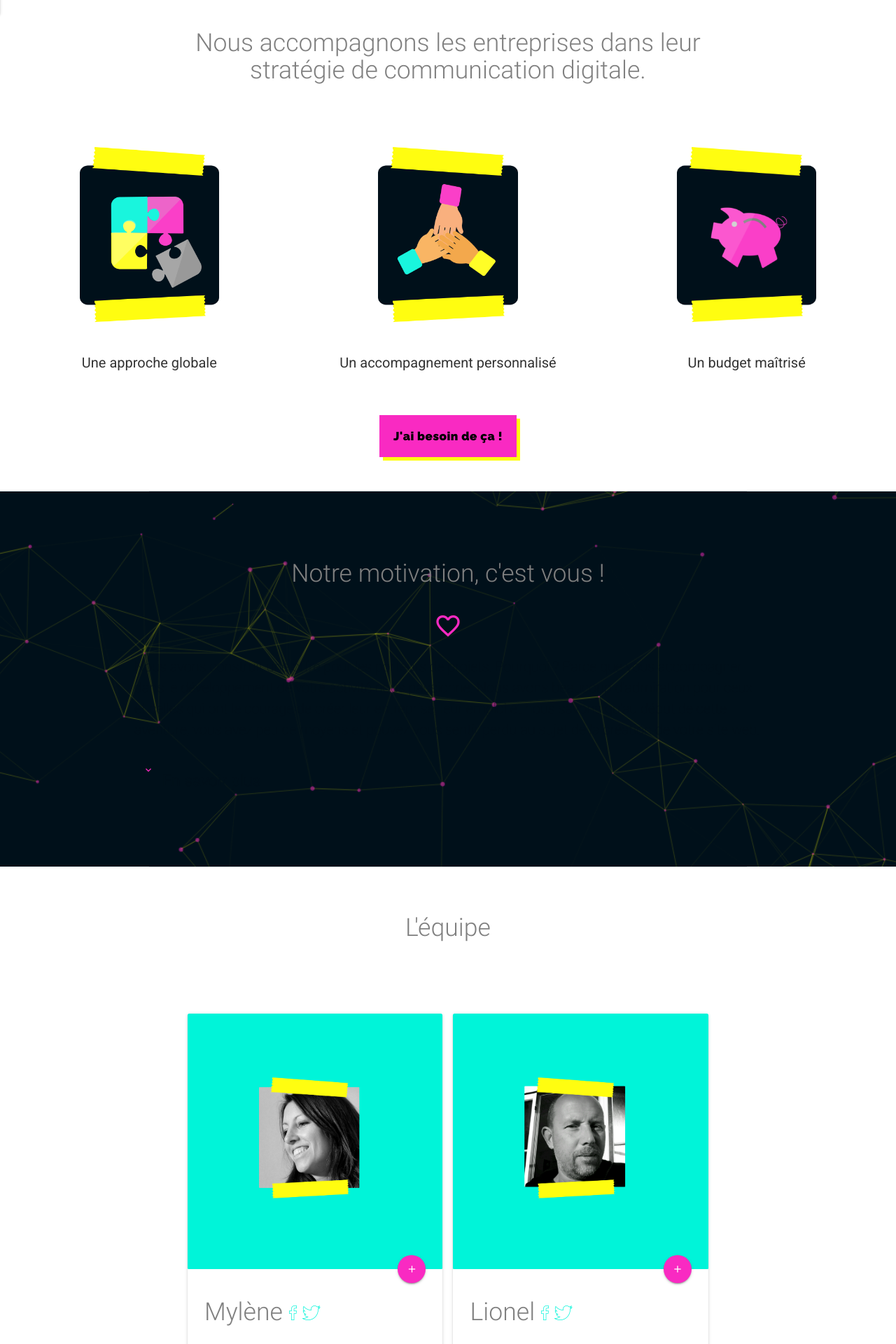
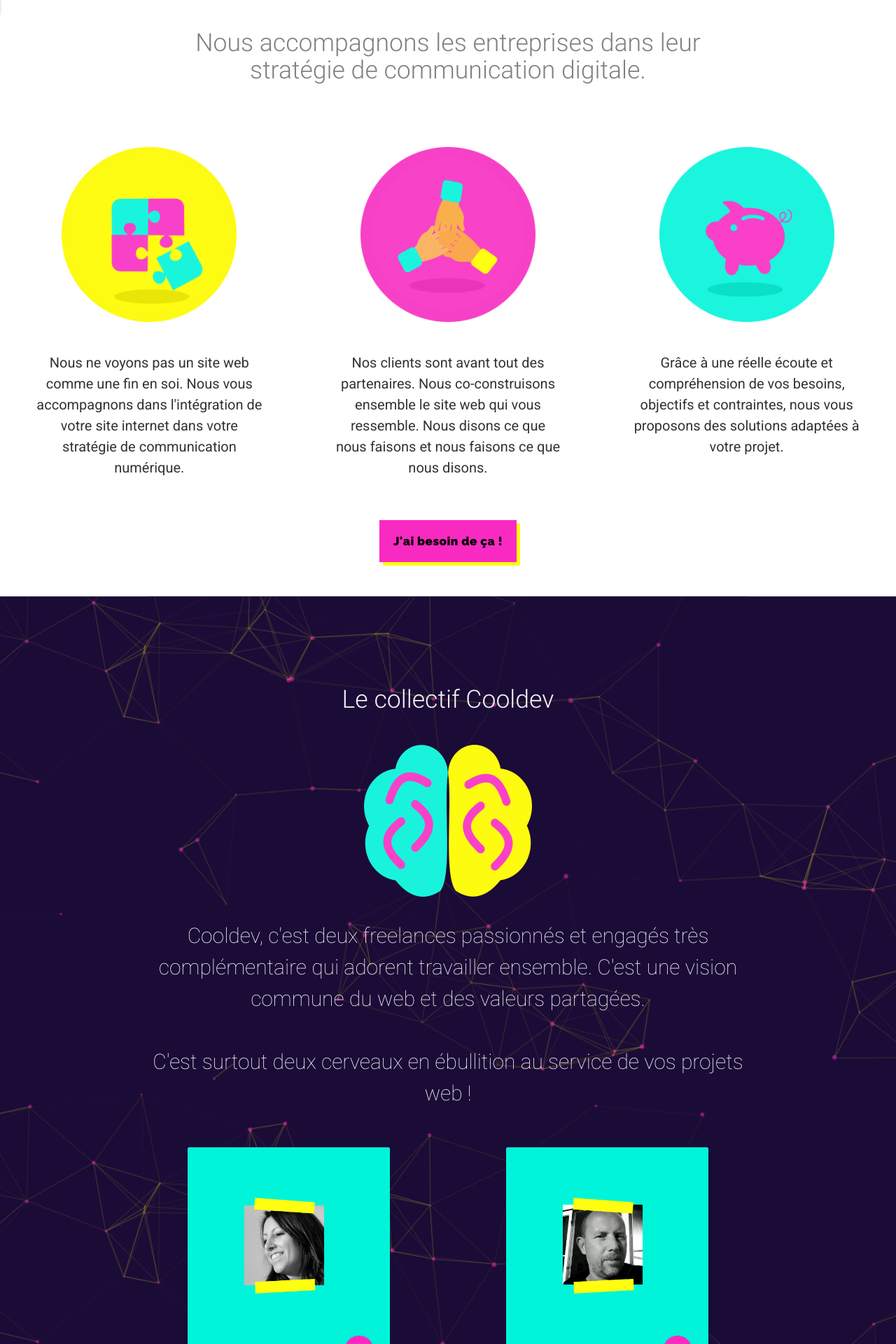
Before and after one commit to Letitbe133/cooldev-v2, a PHP site: page / in a window 1280 px wide. Shown: the part 840-2760 px from the top of the page at 70% size. Run offline with PHP 8.4, Linux system fonts and the light colour scheme; some libraries are stand-ins or nearby versions.

Commit message:
v4 temporaire

```diff
--- a/assets/css/master.css
+++ b/assets/css/master.css
@@ -1,5 +1,5 @@
 /*
-couleur fond (bleu foncé) : #00101a
+couleur fond (bleu foncé) : #00101a / #1b0b37
 couleur menu & cta (rose)) : #F92AC2
 couleur cadre(jaune)) : #FFFD10
 couleur titres (bleu): #00F4D9
@@ -46,7 +46,7 @@ html, body {
   background-size: cover;
 	background-repeat: no-repeat;
 	background-attachment: fixed;
-background-color: #00101a;
+background-color: #1b0b37;
 
 
 }
@@ -126,7 +126,7 @@ h1{
 
 }
 h2 {
-	color:#333333;
+	color:white;
 	font-weight: 300!important;
 	padding-bottom: 20px;
 
@@ -182,7 +182,7 @@ h2 strong {
 
 /*********************************NAV*************************************************/
 nav {
-	background-color:#00101a;
+	background-color:#1b0b37;
 	opacity: 1;
 
 }
@@ -335,11 +335,15 @@ nav ul a {
 	padding-top: 0px;
 
 }
-.title h1 {
-	padding-bottom: 20px;
+.title h2 {
+	padding-bottom: 30px;
+	padding-top: 30px;
 }
 
+#motiv h2 {
+	color:whitesmoke;
 
+}
 #motiv, #school{
 	background-color:;
 	padding-top: 60px;
@@ -353,9 +357,9 @@ nav ul a {
 	color:#00101a;
 }
 #motiv h3 {
-	color:#00101a;
+	color:whitesmoke;
 	font-weight: 400;
-	font-size: 3rem;
+	font-size: 2rem;
 }
 /*****************************************TESTIMONIAL******************************************/
 #section-testimonial {
@@ -365,6 +369,13 @@ nav ul a {
 	padding-top: 30px;
 
 }
+.card-title h2 {
+	margin-bottom: 0!important;
+}
+#cards-testimonial h3 {
+	margin-bottom: 0;
+	padding-bottom: 0;
+}
 #us{
 	background-color:;
 }
@@ -373,7 +384,7 @@ nav ul a {
 }
 
 .card-content p {
-	color:#333333!important;
+	color:whitesmoke!important;
 }
 .card-image .btn-floating {
 	background-color: #F92AC2!important;
@@ -509,6 +520,7 @@ padding: 20px!important;
 .section-header-light {
 	background-color: white;
 	padding-top:50px!important;
+	padding-bottom: 50px;
 }
 .header-light p{
 	font-size: 1.8rem;
@@ -554,7 +566,7 @@ padding: 20px!important;
 }
 /****************************************CONTACT*****************************************/
 #section-contact{
-	background-color: white;
+	background-color: ;
 	padding-top: 10px;
 }
 #discuss{
@@ -597,10 +609,13 @@ input {
   }
 .feedback {
   font-size: 2rem;
-  color: #00101a;
+  color: whitesmoke;
+}
+#section-contact h2 {
+	color: white;
 }
 #section-contact h3 {
-	color:#00101a;
+	color:whitesmoke;
 	font-weight: 400;
 	font-size: 3rem;
 }
@@ -614,7 +629,7 @@ input {
 }
 /***********************************FOOTER*****************************************************/
 footer {
-	background-color:  #00101a;
+	background-color:  #1b0b37;
 	padding: 20px;
 }
 .footer a, .footer a:active, .footer a:visited {
@@ -667,6 +682,8 @@ footer {
 	font-size: 2rem;}
 	#offre p {
 	font-size: 2.5rem;}
+	#motiv p {
+	font-size: 2.5rem;}
 }
 
 @media all and (min-width: 1200px){
@@ -677,4 +694,6 @@ footer {
 	font-size: 2rem;}
 	#offre p {
 	font-size: 3rem;}
+	#motiv p {
+	font-size: 3rem;}
 }
--- a/index.php
+++ b/index.php
@@ -50,7 +50,7 @@
 		<div class="row " id="header">
 			<div class="col s12 center-align ">
 						<img id="site" src="assets/img/j-ai-besoin-d-un-site.png" alt="j'ai besoin d'un site">
-						<h1 class="">Faites grandir vos idées <br>grâce au web </h1>
+						<!--<h1 class="">Faites grandir vos idées <br>grâce au web </h1>
 						<!--<p class="col s6 offset-s3 m4 offset-m4 tape">On est là !</p>-->
 							<div class="col s12 center-align arrow"><img data-target="#offre" class="scrollTo " width="25px" src="assets/img/arrow.png" alt="Faites défiler pour en savoir plus"/></div>
 			</div>
@@ -63,16 +63,16 @@
 		<h2 class="center-align">Nous accompagnons les entreprises dans leur <br>stratégie de communication digitale.</h2>
 	  	<div class="row">
 			<div class="picto-offre col s12 m12 l4 center-align">
-					<img src="assets/img/picto-puzzle-tape.png"  alt="illustration approche globale"  >
-					<p>Une approche globale<p>
+					<img src="assets/img/picto-puzzle-2.png"  alt="illustration approche globale"  >
+					<p>Nous ne voyons pas un site web comme une fin en soi. Nous vous accompagnons dans l'intégration de votre site internet dans votre stratégie de communication numérique.<p>
 	  		</div><!--PICTO 1-->
 	  		<div class="picto-offre col s12 m12 l4 center-align">
-					<img src="assets/img/picto-coop-tape.png"  alt="illustration accompagnement personnalisé"   >
-					<p>Un accompagnement personnalisé<p>
+					<img src="assets/img/picto-coop-2.png"  alt="illustration accompagnement personnalisé"   >
+					<p>Nos clients sont avant tout des partenaires. Nous co-construisons ensemble le site web qui vous ressemble. Nous disons ce que nous faisons et nous faisons ce que nous disons.<p>
 	  		</div><!--PICTO 2-->
 	  		<div class="picto-offre col s12 m12 l4 center-align">
-					<img src="assets/img/picto-pig-tape.png" alt="illustration budget maitrisé"  >
-					<p>Un budget maîtrisé<p>
+					<img src="assets/img/picto-pig-2.png" alt="illustration budget maitrisé"  >
+					<p>Grâce à une réelle écoute et compréhension de vos besoins, objectifs et contraintes, nous vous proposons des solutions adaptées à votre projet.<p>
 	  		</div><!--PICTO 3-->
 	  		<div id="call-to-action" class="col s12 ">
 	          <div class="div-cta">
@@ -86,85 +86,90 @@
    <section id="motiv">
  		<div class="container">
  			<div class="row">
-        	 <div id="motto">
+
+
 		  		<div class="title col s12">
-		  		<h2 class="center-align">Notre motivation, c'est vous !</h2>
+		  		<h2 class="center-align">Le collectif Cooldev</h2>
 				</div>
-				<div class="center-align col s12"><i id="illustration" style="color:#F92AC2;" class="center-align material-icons medium">favorite_border</i>
+						<div class="center-align col s12">
+					<img src="assets/img/picto-brain.png" alt="">
 				</div>
-          </div><!--MOTTO TITLE-->
 			  <div class="col s12">
-          <p>Nous avons construit une offre pour les porteurs de projets. Pourquoi ? Parce que vous accompagner dans le développement de votre activité nous passionne. Nous avons beaucoup d'admiration pour ceux et celles qui ont le courage de créer leur entreprise, leur emploi et nous savons qu'au début de cette aventure, vous avez peu de moyens et pouvez vous sentir perdu au sujet de la <strong>création de votre site web</strong>.</p>
-		  </div><!--MOTTO-->
-		  <div class="col s12">
-            <ul class="collapsible z-depth-0" data-collapsible="accordion">
-              <li>
-                <div class="collapsible-header">
-                 <i style="color: #F92AC2" class="material-icons">keyboard_arrow_down</i><h4>En savoir plus</h4>
+		  		<p class="white-text center-align">Cooldev, c'est deux freelances passionnés et engagés très complémentaire qui adorent travailler ensemble. C'est une vision commune du web et des valeurs partagées. <br><br>C'est surtout deux cerveaux en ébullition au service de vos projets web !</p>
 			</div>
-                <div class="collapsible-body">
-                  	<div class="container">
-								<div class="row">
-										<h4 class="center-align"><br/><br/>Pourquoi votre présence numérique est indispensable ?<br/><br/></h4>
 
-									<div class="col s12 m6 l6">
-										<div class="center-align">
-				              			<img width="80px;" src="assets/img/picto-section-apropos-yellow.png" alt="Parlez de vous">
 		</div>
-					              <p>Où vous trouver, comment vous contacter, êtes-vous ouvert aujourd'hui ?<br/>
-					              Autant d'informations que vos futurs clients doivent trouver rapidement, parce que c'est ça qu'ils cherchent !
-					              </p>
-				          		</div><!--A PROPOS-->
-				         		<div class="col s12 m6 l6">
-				            		<div class="center-align">
-				              <img width="80px;" src="assets/img/picto-section-votre-offre-yellow.png" alt="Parlez de ce que vous faites">
-				            		</div>
-				            		<div>
-				              		<p>Que faites vous et pourquoi le faites vous si bien ?<br/>
-				                 Du contenu de qualité favorise votre présence sur les moteurs de recherche et vos clients vous trouvent plus facilement !
-				                 Ca sert à cela un site vitrine :)
-				              		</p>
-				            		</div>
-				         		</div><!--VOTRE OFFRE-->
-				         	</div>
-                  	<span>Nous ne vous proposons pas les services d'une <strong>agence web</strong> classique parce que vous n'en avez pas vraiment  besoin pour le moment.  <mark>Ce dont vous avez besoin, c'est d'une <strong>présence sur le web efficace</strong></mark> qui vous permettra de <strong>trouver vos premiers clients</strong>. </br>
-Nous allons réaliser et mettre en place ensemble votre <strong>communication  digitale</strong> en optimisant chaque  élément qui la compose. <br/>
-En diminuant le temps de développement, <mark>nous pouvons rendre abordable ce qui ne l’était pas encore !</mark>
-							</span>
-						</div>
-						<i style="float:right; color: black" class="material-icons clear">clear</i>
-                </div><!--COLLAPSIBLE-BODY-->
-              </li>
-            </ul>
-          </div><!--ACCORDEON-->
-		</div>
+		 <?php
+				include('private/view/cards-testimonial.php');
+			?>
+
 		</div>
 	</section><!--SECTION #MOTIV-->
 
 	<section id="section-testimonial">
+		<div class="container " id="">
+		<h2>Nos domainnes de compétences</h2>
       <div class="row">
-			<div class="separator col s8 offset-s2 divider"></div>
-		</div><!--SEPARATOR-->
-		<div class="container " id="testimonial">
-			<div class="row">
-		  		<div class="title col s12">
-		  			<h2 class="center-align">L'équipe</h2>
+        <div class="col s3 m2">
+          <div class="card">
+            <div class="card-image">
+              <img src="assets/img/picto-brain.png">
             </div>
-		  		  		<div class="center-align col s12">
-							<i id="illustration" style="color:#F92AC2" class="material-icons medium">&#xE87C;</i>
+            <div class="card-content">
+              <p class="grey-text">test</p>
             </div>
-				</div><!--TITLE-->
-			<?php
-				include('private/view/cards-testimonial.php');
-			?>
+           </div>
+        </div>
+        <div class="col s3 m2">
+          <div class="card">
+            <div class="card-image">
+              <img src="assets/img/picto-brain.png">
+            </div>
+            <div class="card-content">
+              <p class="grey-text">test</p>
+            </div>
+           </div>
+        </div>
+                <div class="col s3 m2">
+          <div class="card">
+            <div class="card-image">
+              <img src="assets/img/picto-brain.png">
+            </div>
+            <div class="card-content">
+              <p class="grey-text">test</p>
+            </div>
+           </div>
+        </div>
+                <div class="col s3 m2">
+          <div class="card">
+            <div class="card-image">
+              <img src="assets/img/picto-brain.png">
+            </div>
+            <div class="card-content">
+              <p class="grey-text">test</p>
+            </div>
+           </div>
+        </div>
+                <div class="col s3 m2">
+          <div class="card">
+            <div class="card-image">
+              <img src="assets/img/picto-brain.png">
+            </div>
+            <div class="card-content">
+              <p class="grey-text">test</p>
+            </div>
+           </div>
+        </div>
+
+<!--TITLE-->
 		</div><!--TESTIMONIAL-->
 	</section><!--SECTION #SECTION-TESTIMONIAL-->
 
-	<section id="section-main-offer">
-		<!--<div class="row">
+<!-- 	<section id="section-main-offer">
+		<div class="row">
 			<div class="separator  col s8 offset-s2 divider"></div>
-		</div><!--SEPARATOR--> -->
-		<div class="container" >
+		</div><!--SEPARATOR-->
+		<!-- <div class="container" >
 			<div class="row">
 			<div class="title col s12">
 		  		<h2 class="center-align">Nos domaines d'intervention</h2>
@@ -174,11 +179,9 @@ En diminuant le temps de développement, <mark>nous pouvons rendre abordable ce
 					<i id="illustration" style="color:#F92AC2" class="material-icons medium">&#xE912;</i>
 				</div>
 			</div>
-		<?php
-			include('private/view/offer-cards.php');
-		?>
-		</div>
-	</section><!--SECTION #SECTION-MAIN-OFFER-->
+
+	<!-- 	</div>
+	</section> --><!--SECTION #SECTION-MAIN-OFFER-->
 <?php
 	include('private/view/contact-form.php');
 ?>
--- a/private/view/cards-testimonial.php
+++ b/private/view/cards-testimonial.php
@@ -1,5 +1,5 @@
-<div class="row">
-	<div class="col s10 offset-s1 m5 offset-m1">
+<div class="row" id="cards-testimonial">
+	<div class="col s10 offset-s1 m5 offset-m1 l4 offset-l1">
 	  <div class="card ">
 	    <div class="card-image ">
 	      <img class="activator" src="assets/img/mi-v3.png" alt="Mylène, chargée de projets web">
@@ -20,7 +20,7 @@
 	    </div>
 	  </div>
 	</div>
-	<div class="col s10 offset-s1 m5">
+	<div class="col s10 offset-s1 m5 l4 offset-l2">
 	  <div class="card">
 	    <div class="card-image">
 	      <img class="activator" src="assets/img/lio-v3.png" alt="Lionel, développeur web">
--- a/private/view/contact-form.php
+++ b/private/view/contact-form.php
@@ -1,6 +1,6 @@
 <div id="section-contact">
 <div class="row">
-<div class="separator col s8 offset-s2 divider"></div>
+
 </div>
 	<div class="container">
 		  <div id="discuss" class="row">
```
Also changed, not shown: offre.php (+9 -14 lines), assets/img/picto-brain.png (added), assets/img/picto-coop-2.png (added), assets/img/picto-pig-2.png, assets/img/picto-puzzle-2.png (added). Lines whose indentation alone changed are shown as unchanged.
